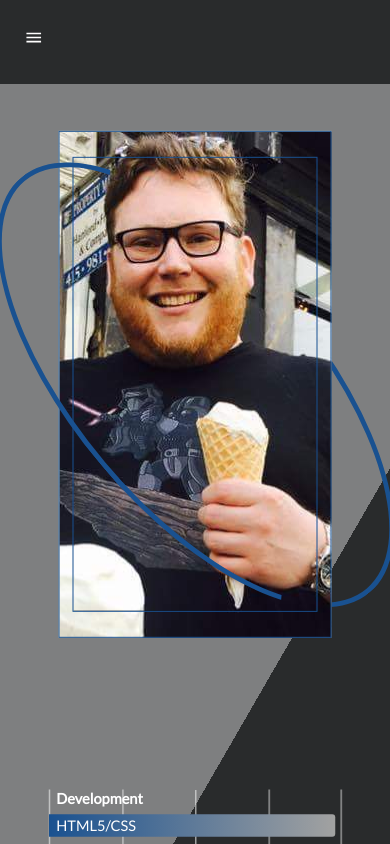
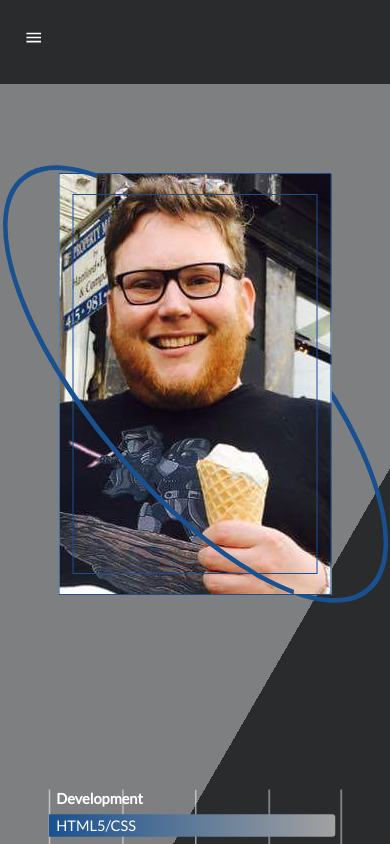
Before and after one commit to AdamBFriedman/adamfriedmanportfolioNextJs, a Next.js app: page /about in a window 390 px wide. Shown: the top 844 px of the page. Built offline with nearby package versions, Linux system fonts and the light colour scheme.

Commit message:
Polish profile card to prevent vertical scroll

```diff
--- a/src/styles/about.scss
+++ b/src/styles/about.scss
@@ -2,7 +2,7 @@
   display: flex;
   justify-content: space-around;
   align-items: center;
-  height: 100vh;
+  height: 100%;
 }
 
 .aboutWrapperDark {
--- a/src/styles/profileCard.scss
+++ b/src/styles/profileCard.scss
@@ -101,7 +101,7 @@
   top: 50%;
   left: 50%;
   transform: translateX(-50%) translateY(-50%);
-  font-size: 170px;
+  font-size: 120px;
 }
 
 .profileCard {
@@ -123,7 +123,7 @@
 .profileRing:before,
 .profileRing:after {
   content: "";
-  padding: 0.7em 0.4em;
+  padding: 0.6em 0.4em;
   position: absolute;
   left: 50%;
   width: 145%;
@@ -222,10 +222,15 @@
 
 @media screen and (max-width: 600px) {
   .profileCard {
+    height: 50vh;
     width: 70vw;
   }
 
   .profileLinksWrapper {
     width: 70%;
   }
+
+  .profileRing {
+    font-size: 170px;
+  }
 }
```
